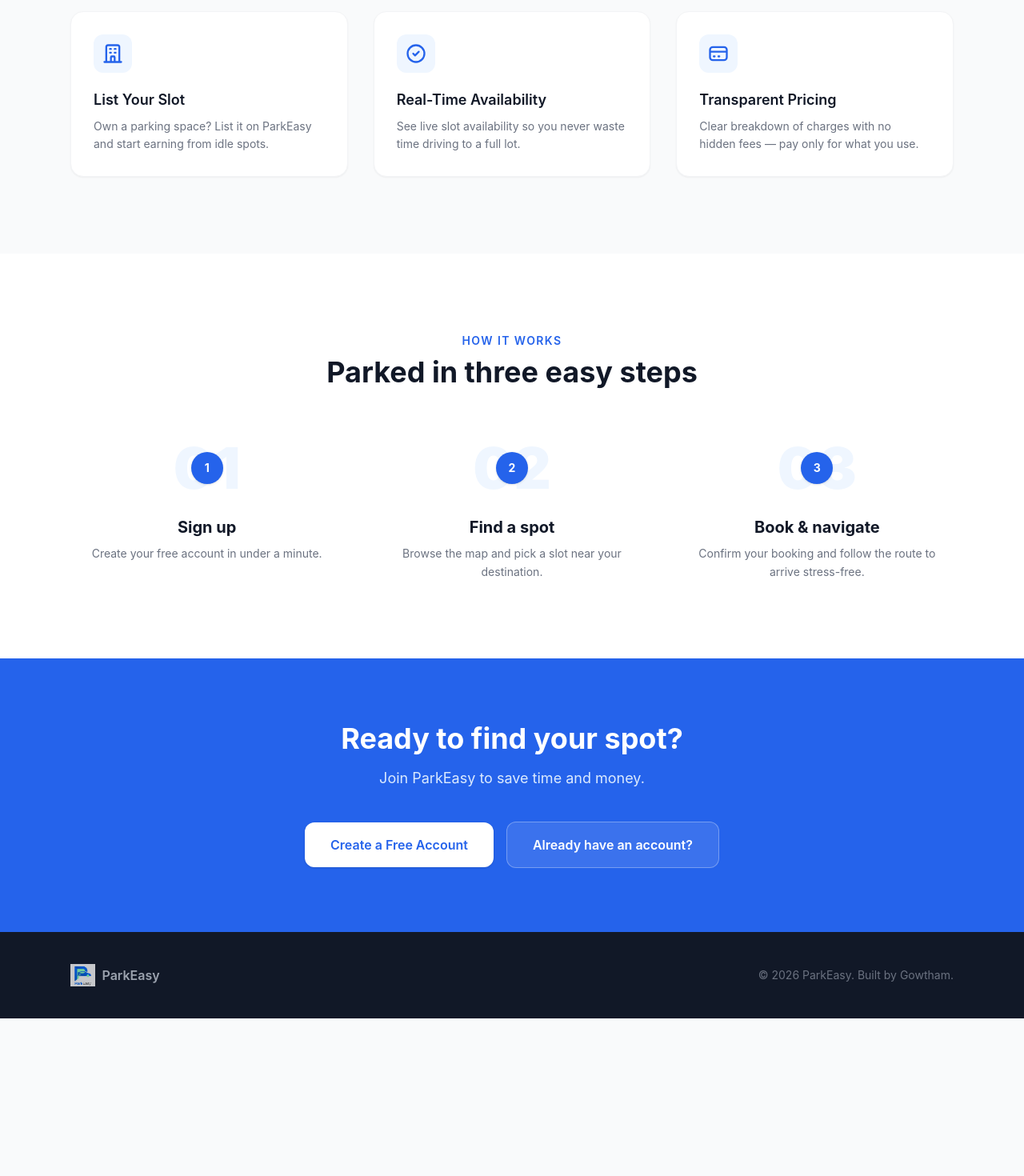
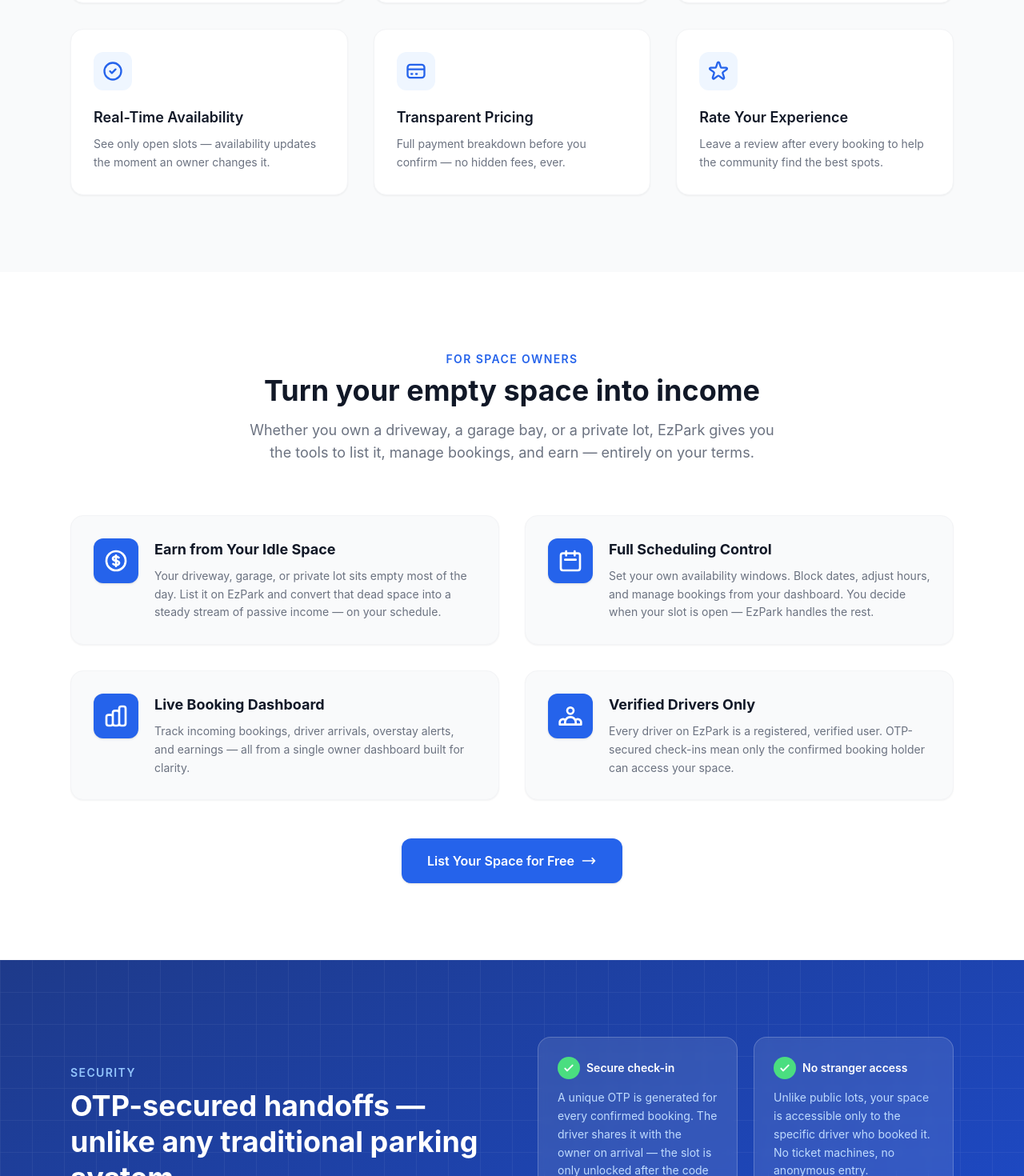
Before and after one commit to Gowtham81126/EzPark, a React (Vite) app: page / in a window 1280 px wide. Shown: the part 1330-2800 px from the top of the page at 80% size. Before the commit the page ends 2603 px from the top, so only its background shows below. Built offline with nearby package versions, Linux system fonts and the light colour scheme.

Commit message:
Update landing page content and navigation components
Replit-Commit-Author: Agent

```diff
--- a/index.html
+++ b/index.html
@@ -4,7 +4,7 @@
     <meta charset="UTF-8" />
     <link rel="icon" type="image/png" href="/favicon.png" />
     <meta name="viewport" content="width=device-width, initial-scale=1.0" />
-    <title>ParkEasy</title>
+    <title>EzPark</title>
   </head>
   <body class="bg-gray-50 min-h-screen">
     <div id="root"></div>
--- a/src/components/Navbar.jsx
+++ b/src/components/Navbar.jsx
@@ -15,8 +15,8 @@ function Navbar() {
     <nav className="bg-white shadow-sm border-b border-gray-200">
       <div className="max-w-6xl mx-auto px-4 py-3 flex items-center justify-between">
         <Link to="/" className="flex items-center gap-2">
-          <img src="/images/logo.png" alt="ParkEasy" className="h-8 w-auto" />
-          <span className="text-xl font-bold text-primary-600 tracking-tight">ParkEasy</span>
+          <img src="/images/logo.png" alt="EzPark" className="h-8 w-auto" />
+          <span className="text-xl font-bold text-primary-600 tracking-tight">EzPark</span>
         </Link>
 
         <div className="flex items-center gap-4">
--- a/src/pages/LandingPage.jsx
+++ b/src/pages/LandingPage.jsx
@@ -3,15 +3,15 @@ import { useNavigate } from 'react-router-dom'
 function LandingPage() {
   const navigate = useNavigate()
 
-  const features = [
+  const driverFeatures = [
     {
       icon: (
         <svg xmlns="http://www.w3.org/2000/svg" className="h-7 w-7" fill="none" viewBox="0 0 24 24" stroke="currentColor">
           <path strokeLinecap="round" strokeLinejoin="round" strokeWidth={2} d="M9 20l-5.447-2.724A1 1 0 013 16.382V5.618a1 1 0 011.447-.894L9 7m0 13l6-3m-6 3V7m6 10l4.553 2.276A1 1 0 0021 18.382V7.618a1 1 0 00-.553-.894L15 4m0 13V4m0 0L9 7" />
         </svg>
       ),
-      title: 'Interactive Map',
-      description: 'Discover nearby parking spots on a live map powered by real-time location data.',
+      title: 'Live Map Discovery',
+      description: 'Browse real peer-listed parking slots near you on an interactive map — updated in real time.',
     },
     {
       icon: (
@@ -20,7 +20,7 @@ function LandingPage() {
         </svg>
       ),
       title: 'Instant Booking',
-      description: 'Reserve your parking slot in seconds and get a confirmed booking right away.',
+      description: 'Reserve a slot in seconds and receive a confirmed booking with all owner details.',
     },
     {
       icon: (
@@ -30,16 +30,7 @@ function LandingPage() {
         </svg>
       ),
       title: 'Turn-by-Turn Navigation',
-      description: 'Get precise directions straight to your booked spot with built-in route guidance.',
-    },
-    {
-      icon: (
-        <svg xmlns="http://www.w3.org/2000/svg" className="h-7 w-7" fill="none" viewBox="0 0 24 24" stroke="currentColor">
-          <path strokeLinecap="round" strokeLinejoin="round" strokeWidth={2} d="M19 21V5a2 2 0 00-2-2H7a2 2 0 00-2 2v16m14 0h2m-2 0h-5m-9 0H3m2 0h5M9 7h1m-1 4h1m4-4h1m-1 4h1m-5 10v-5a1 1 0 011-1h2a1 1 0 011 1v5m-4 0h4" />
-        </svg>
-      ),
-      title: 'List Your Slot',
-      description: 'Own a parking space? List it on ParkEasy and start earning from idle spots.',
+      description: 'Get routed directly to your booked spot — no guessing, no circling.',
     },
     {
       icon: (
@@ -48,7 +39,7 @@ function LandingPage() {
         </svg>
       ),
       title: 'Real-Time Availability',
-      description: 'See live slot availability so you never waste time driving to a full lot.',
+      description: 'See only open slots — availability updates the moment an owner changes it.',
     },
     {
       icon: (
@@ -57,14 +48,81 @@ function LandingPage() {
         </svg>
       ),
       title: 'Transparent Pricing',
-      description: 'Clear breakdown of charges with no hidden fees — pay only for what you use.',
+      description: 'Full payment breakdown before you confirm — no hidden fees, ever.',
+    },
+    {
+      icon: (
+        <svg xmlns="http://www.w3.org/2000/svg" className="h-7 w-7" fill="none" viewBox="0 0 24 24" stroke="currentColor">
+          <path strokeLinecap="round" strokeLinejoin="round" strokeWidth={2} d="M11.049 2.927c.3-.921 1.603-.921 1.902 0l1.519 4.674a1 1 0 00.95.69h4.915c.969 0 1.371 1.24.588 1.81l-3.976 2.888a1 1 0 00-.363 1.118l1.518 4.674c.3.922-.755 1.688-1.538 1.118l-3.976-2.888a1 1 0 00-1.176 0l-3.976 2.888c-.783.57-1.838-.197-1.538-1.118l1.518-4.674a1 1 0 00-.363-1.118l-3.976-2.888c-.784-.57-.38-1.81.588-1.81h4.914a1 1 0 00.951-.69l1.519-4.674z" />
+        </svg>
+      ),
+      title: 'Rate Your Experience',
+      description: 'Leave a review after every booking to help the community find the best spots.',
+    },
+  ]
+
+  const ownerBenefits = [
+    {
+      icon: (
+        <svg xmlns="http://www.w3.org/2000/svg" className="h-8 w-8" fill="none" viewBox="0 0 24 24" stroke="currentColor">
+          <path strokeLinecap="round" strokeLinejoin="round" strokeWidth={2} d="M12 8c-1.657 0-3 .895-3 2s1.343 2 3 2 3 .895 3 2-1.343 2-3 2m0-8c1.11 0 2.08.402 2.599 1M12 8V7m0 1v8m0 0v1m0-1c-1.11 0-2.08-.402-2.599-1M21 12a9 9 0 11-18 0 9 9 0 0118 0z" />
+        </svg>
+      ),
+      title: 'Earn from Your Idle Space',
+      description: "Your driveway, garage, or private lot sits empty most of the day. List it on EzPark and convert that dead space into a steady stream of passive income — on your schedule.",
+    },
+    {
+      icon: (
+        <svg xmlns="http://www.w3.org/2000/svg" className="h-8 w-8" fill="none" viewBox="0 0 24 24" stroke="currentColor">
+          <path strokeLinecap="round" strokeLinejoin="round" strokeWidth={2} d="M8 7V3m8 4V3m-9 8h10M5 21h14a2 2 0 002-2V7a2 2 0 00-2-2H5a2 2 0 00-2 2v12a2 2 0 002 2z" />
+        </svg>
+      ),
+      title: 'Full Scheduling Control',
+      description: 'Set your own availability windows. Block dates, adjust hours, and manage bookings from your dashboard. You decide when your slot is open — EzPark handles the rest.',
+    },
+    {
+      icon: (
+        <svg xmlns="http://www.w3.org/2000/svg" className="h-8 w-8" fill="none" viewBox="0 0 24 24" stroke="currentColor">
+          <path strokeLinecap="round" strokeLinejoin="round" strokeWidth={2} d="M9 19v-6a2 2 0 00-2-2H5a2 2 0 00-2 2v6a2 2 0 002 2h2a2 2 0 002-2zm0 0V9a2 2 0 012-2h2a2 2 0 012 2v10m-6 0a2 2 0 002 2h2a2 2 0 002-2m0 0V5a2 2 0 012-2h2a2 2 0 012 2v14a2 2 0 01-2 2h-2a2 2 0 01-2-2z" />
+        </svg>
+      ),
+      title: 'Live Booking Dashboard',
+      description: 'Track incoming bookings, driver arrivals, overstay alerts, and earnings — all from a single owner dashboard built for clarity.',
+    },
+    {
+      icon: (
+        <svg xmlns="http://www.w3.org/2000/svg" className="h-8 w-8" fill="none" viewBox="0 0 24 24" stroke="currentColor">
+          <path strokeLinecap="round" strokeLinejoin="round" strokeWidth={2} d="M17 20h5v-2a3 3 0 00-5.356-1.857M17 20H7m10 0v-2c0-.656-.126-1.283-.356-1.857M7 20H2v-2a3 3 0 015.356-1.857M7 20v-2c0-.656.126-1.283.356-1.857m0 0a5.002 5.002 0 019.288 0M15 7a3 3 0 11-6 0 3 3 0 016 0z" />
+        </svg>
+      ),
+      title: 'Verified Drivers Only',
+      description: 'Every driver on EzPark is a registered, verified user. OTP-secured check-ins mean only the confirmed booking holder can access your space.',
     },
   ]
 
   const steps = [
-    { number: '01', title: 'Sign up', description: 'Create your free account in under a minute.' },
-    { number: '02', title: 'Find a spot', description: 'Browse the map and pick a slot near your destination.' },
-    { number: '03', title: 'Book & navigate', description: 'Confirm your booking and follow the route to arrive stress-free.' },
+    { number: '01', title: 'Sign up free', description: 'Create your account in under a minute — as a driver or a space owner.' },
+    { number: '02', title: 'Find or list a spot', description: 'Drivers browse the map; owners publish their space with a few taps.' },
+    { number: '03', title: 'Book, verify & go', description: 'Confirm your booking, verify with OTP at the spot, and you\'re done.' },
+  ]
+
+  const otpPoints = [
+    {
+      label: 'Secure check-in',
+      detail: 'A unique OTP is generated for every confirmed booking. The driver shares it with the owner on arrival — the slot is only unlocked after the code is matched.',
+    },
+    {
+      label: 'No stranger access',
+      detail: 'Unlike public lots, your space is accessible only to the specific driver who booked it. No ticket machines, no anonymous entry.',
+    },
+    {
+      label: 'Time-bound codes',
+      detail: 'OTPs are valid only within the booked window. Early arrivals and overstays are automatically flagged, keeping owners fully protected.',
+    },
+    {
+      label: 'Tamper-proof handoff',
+      detail: 'The system closes the booking only after OTP verification — creating an auditable record for every transaction, end to end.',
+    },
   ]
 
   return (
@@ -74,8 +132,8 @@ function LandingPage() {
       <header className="absolute top-0 left-0 right-0 z-20">
         <div className="max-w-6xl mx-auto px-6 py-4 flex items-center justify-between">
           <div className="flex items-center gap-2">
-            <img src="/images/logo.png" alt="ParkEasy" className="h-9 w-auto" />
-            <span className="text-xl font-bold text-white drop-shadow">ParkEasy</span>
+            <img src="/images/logo.png" alt="EzPark" className="h-9 w-auto" />
+            <span className="text-xl font-bold text-white drop-shadow">EzPark</span>
           </div>
           <div className="flex items-center gap-3">
             <button
@@ -103,15 +161,14 @@ function LandingPage() {
         <div className="relative z-10 text-center px-6 max-w-3xl mx-auto">
           <div className="inline-flex items-center gap-2 bg-white/20 backdrop-blur-sm text-white text-sm font-medium px-4 py-1.5 rounded-full mb-6 border border-white/30">
             <span className="w-2 h-2 rounded-full bg-green-400 animate-pulse" />
-            Real-time parking availability
+            Peer-to-peer · OTP secured · Real-time
           </div>
           <h1 className="text-5xl sm:text-6xl font-extrabold text-white leading-tight mb-6 drop-shadow-lg">
             Park smarter,<br />
             <span className="text-blue-300">stress less.</span>
           </h1>
           <p className="text-lg sm:text-xl text-blue-100 mb-10 leading-relaxed">
-            Find, book, and navigate to parking spots in your city — all from one app.
-            No more circling the block.
+            EzPark connects drivers directly with private space owners — skip the packed public lots, book a verified spot near you, and navigate there in one tap.
           </p>
           <div className="flex flex-col sm:flex-row items-center justify-center gap-4">
             <button
@@ -128,8 +185,6 @@ function LandingPage() {
             </button>
           </div>
         </div>
-
-        {/* scroll cue */}
         <div className="absolute bottom-8 left-1/2 -translate-x-1/2 text-white/60 flex flex-col items-center gap-1 animate-bounce">
           <svg xmlns="http://www.w3.org/2000/svg" className="h-5 w-5" fill="none" viewBox="0 0 24 24" stroke="currentColor">
             <path strokeLinecap="round" strokeLinejoin="round" strokeWidth={2} d="M19 9l-7 7-7-7" />
@@ -137,19 +192,18 @@ function LandingPage() {
         </div>
       </section>
 
-      {/* ── Features ── */}
+      {/* ── Driver Features ── */}
       <section className="py-24 bg-gray-50">
         <div className="max-w-6xl mx-auto px-6">
           <div className="text-center mb-16">
-            <span className="text-sm font-semibold text-blue-600 uppercase tracking-widest">Why ParkEasy?</span>
+            <span className="text-sm font-semibold text-blue-600 uppercase tracking-widest">For Drivers</span>
             <h2 className="mt-2 text-4xl font-bold text-gray-900">Everything you need to park with ease</h2>
             <p className="mt-4 text-gray-500 text-lg max-w-xl mx-auto">
-              Built for drivers and parking owners alike — a complete solution for urban parking.
+              From discovery to directions — EzPark handles every step of your parking journey.
             </p>
           </div>
-
           <div className="grid grid-cols-1 sm:grid-cols-2 lg:grid-cols-3 gap-8">
-            {features.map((f) => (
+            {driverFeatures.map((f) => (
               <div
                 key={f.title}
                 className="bg-white rounded-2xl p-7 shadow-sm border border-gray-100 hover:shadow-md hover:-translate-y-1 transition-all"
@@ -165,19 +219,98 @@ function LandingPage() {
         </div>
       </section>
 
+      {/* ── Owner Advantages ── */}
+      <section className="py-24 bg-white">
+        <div className="max-w-6xl mx-auto px-6">
+          <div className="text-center mb-16">
+            <span className="text-sm font-semibold text-blue-600 uppercase tracking-widest">For Space Owners</span>
+            <h2 className="mt-2 text-4xl font-bold text-gray-900">Turn your empty space into income</h2>
+            <p className="mt-4 text-gray-500 text-lg max-w-2xl mx-auto">
+              Whether you own a driveway, a garage bay, or a private lot, EzPark gives you the tools to list it, manage bookings, and earn — entirely on your terms.
+            </p>
+          </div>
+          <div className="grid grid-cols-1 md:grid-cols-2 gap-8">
+            {ownerBenefits.map((b) => (
+              <div
+                key={b.title}
+                className="flex gap-5 p-7 rounded-2xl border border-gray-100 shadow-sm hover:shadow-md hover:-translate-y-1 transition-all bg-gray-50"
+              >
+                <div className="flex-shrink-0 w-14 h-14 rounded-xl bg-blue-600 text-white flex items-center justify-center shadow">
+                  {b.icon}
+                </div>
+                <div>
+                  <h3 className="text-lg font-bold text-gray-900 mb-2">{b.title}</h3>
+                  <p className="text-gray-500 text-sm leading-relaxed">{b.description}</p>
+                </div>
+              </div>
+            ))}
+          </div>
+          <div className="mt-12 text-center">
+            <button
+              onClick={() => navigate('/signup')}
+              className="inline-flex items-center gap-2 px-8 py-4 bg-blue-600 hover:bg-blue-700 text-white text-base font-semibold rounded-xl shadow transition-all hover:scale-105"
+            >
+              List Your Space for Free
+              <svg xmlns="http://www.w3.org/2000/svg" className="h-5 w-5" fill="none" viewBox="0 0 24 24" stroke="currentColor">
+                <path strokeLinecap="round" strokeLinejoin="round" strokeWidth={2} d="M17 8l4 4m0 0l-4 4m4-4H3" />
+              </svg>
+            </button>
+          </div>
+        </div>
+      </section>
+
+      {/* ── OTP Security ── */}
+      <section className="py-24 bg-gradient-to-br from-blue-900 to-blue-700 relative overflow-hidden">
+        <div className="absolute inset-0 opacity-10">
+          <svg width="100%" height="100%"><defs><pattern id="grid" width="40" height="40" patternUnits="userSpaceOnUse"><path d="M 40 0 L 0 0 0 40" fill="none" stroke="white" strokeWidth="1"/></pattern></defs><rect width="100%" height="100%" fill="url(#grid)" /></svg>
+        </div>
+        <div className="relative max-w-6xl mx-auto px-6">
+          <div className="flex flex-col lg:flex-row items-center gap-16">
+            {/* Left text */}
+            <div className="lg:w-1/2">
+              <span className="text-sm font-semibold text-blue-300 uppercase tracking-widest">Security</span>
+              <h2 className="mt-2 text-4xl font-bold text-white leading-tight mb-6">
+                OTP-secured handoffs — unlike any traditional parking system
+              </h2>
+              <p className="text-blue-100 text-lg leading-relaxed mb-6">
+                Traditional parking relies on anonymous tickets and unmanned barriers — anyone with a token can enter. EzPark replaces that with a one-time password (OTP) system that ties every booking to a specific, verified person.
+              </p>
+              <p className="text-blue-200 text-base leading-relaxed">
+                The OTP is generated the moment a booking is confirmed and expires at the end of the booked slot. No code, no access — it's that simple.
+              </p>
+            </div>
+            {/* Right cards */}
+            <div className="lg:w-1/2 grid grid-cols-1 sm:grid-cols-2 gap-5 w-full">
+              {otpPoints.map((p) => (
+                <div key={p.label} className="bg-white/10 backdrop-blur-sm border border-white/20 rounded-2xl p-6">
+                  <div className="flex items-center gap-2 mb-3">
+                    <div className="w-7 h-7 rounded-full bg-green-400 flex items-center justify-center flex-shrink-0">
+                      <svg xmlns="http://www.w3.org/2000/svg" className="h-4 w-4 text-white" fill="none" viewBox="0 0 24 24" stroke="currentColor">
+                        <path strokeLinecap="round" strokeLinejoin="round" strokeWidth={3} d="M5 13l4 4L19 7" />
+                      </svg>
+                    </div>
+                    <h4 className="text-white font-semibold text-sm">{p.label}</h4>
+                  </div>
+                  <p className="text-blue-200 text-sm leading-relaxed">{p.detail}</p>
+                </div>
+              ))}
+            </div>
+          </div>
+        </div>
+      </section>
+
       {/* ── How it works ── */}
-      <section className="py-24 bg-white">
+      <section className="py-24 bg-gray-50">
         <div className="max-w-6xl mx-auto px-6">
           <div className="text-center mb-16">
             <span className="text-sm font-semibold text-blue-600 uppercase tracking-widest">How it works</span>
             <h2 className="mt-2 text-4xl font-bold text-gray-900">Parked in three easy steps</h2>
           </div>
-
           <div className="grid grid-cols-1 md:grid-cols-3 gap-10">
             {steps.map((step, i) => (
               <div key={step.number} className="flex flex-col items-center text-center">
                 <div className="relative mb-6">
-                  <span className="text-7xl font-black text-blue-50 select-none leading-none">{step.number}</span>
+                  <span className="text-7xl font-black text-blue-100 select-none leading-none">{step.number}</span>
                   <div className="absolute inset-0 flex items-center justify-center">
                     <div className="w-10 h-10 rounded-full bg-blue-600 text-white text-sm font-bold flex items-center justify-center shadow">
                       {i + 1}
@@ -197,7 +330,7 @@ function LandingPage() {
         <div className="max-w-3xl mx-auto px-6 text-center">
           <h2 className="text-4xl font-bold text-white mb-4">Ready to find your spot?</h2>
           <p className="text-blue-100 text-lg mb-10">
-            Join ParkEasy to save time and money.
+            Join EzPark to save time and money.
           </p>
           <div className="flex flex-col sm:flex-row items-center justify-center gap-4">
             <button
@@ -220,10 +353,10 @@ function LandingPage() {
       <footer className="bg-gray-900 py-10">
         <div className="max-w-6xl mx-auto px-6 flex flex-col sm:flex-row items-center justify-between gap-4">
           <div className="flex items-center gap-2">
-            <img src="/images/logo.png" alt="ParkEasy" className="h-7 w-auto opacity-80" />
-            <span className="text-gray-400 font-semibold">ParkEasy</span>
+            <img src="/images/logo.png" alt="EzPark" className="h-7 w-auto opacity-80" />
+            <span className="text-gray-400 font-semibold">EzPark</span>
           </div>
-          <p className="text-gray-500 text-sm">© {new Date().getFullYear()} ParkEasy. Built by Gowtham.</p>
+          <p className="text-gray-500 text-sm">© 2026 EzPark</p>
         </div>
       </footer>
 
--- a/src/pages/LoginPage.jsx
+++ b/src/pages/LoginPage.jsx
@@ -45,8 +45,8 @@ function LoginPage() {
       <div className="w-full max-w-md relative z-10">
         <div className="text-center mb-8">
           <div className="flex items-center justify-center gap-3 mb-2">
-            <img src="/images/logo.png" alt="ParkEasy" className="h-12 w-auto" />
-            <h1 className="text-4xl font-bold text-gray-800">ParkEasy</h1>
+            <img src="/images/logo.png" alt="EzPark" className="h-12 w-auto" />
+            <h1 className="text-4xl font-bold text-gray-800">EzPark</h1>
           </div>
           <p className="text-gray-500">Find and book parking spots instantly</p>
         </div>
--- a/src/pages/SignupPage.jsx
+++ b/src/pages/SignupPage.jsx
@@ -95,8 +95,8 @@ function SignupPage() {
       <div className="w-full max-w-md relative z-10">
         <div className="text-center mb-8">
           <div className="flex items-center justify-center gap-3 mb-2">
-            <img src="/images/logo.png" alt="ParkEasy" className="h-12 w-auto" />
-            <h1 className="text-4xl font-bold text-gray-800">ParkEasy</h1>
+            <img src="/images/logo.png" alt="EzPark" className="h-12 w-auto" />
+            <h1 className="text-4xl font-bold text-gray-800">EzPark</h1>
           </div>
           <p className="text-gray-500">Find and book parking spots instantly</p>
         </div>
--- a/src/utils/mockData.js
+++ b/src/utils/mockData.js
@@ -121,7 +121,7 @@ export const mockParkingSlots = [
 export const mockNotifications = [
   {
     id: 'n1',
-    message: 'Welcome to ParkEasy !!',
+    message: 'Welcome to EzPark !!',
     type: 'info',
     timestamp: new Date().toISOString(),
   },
```
